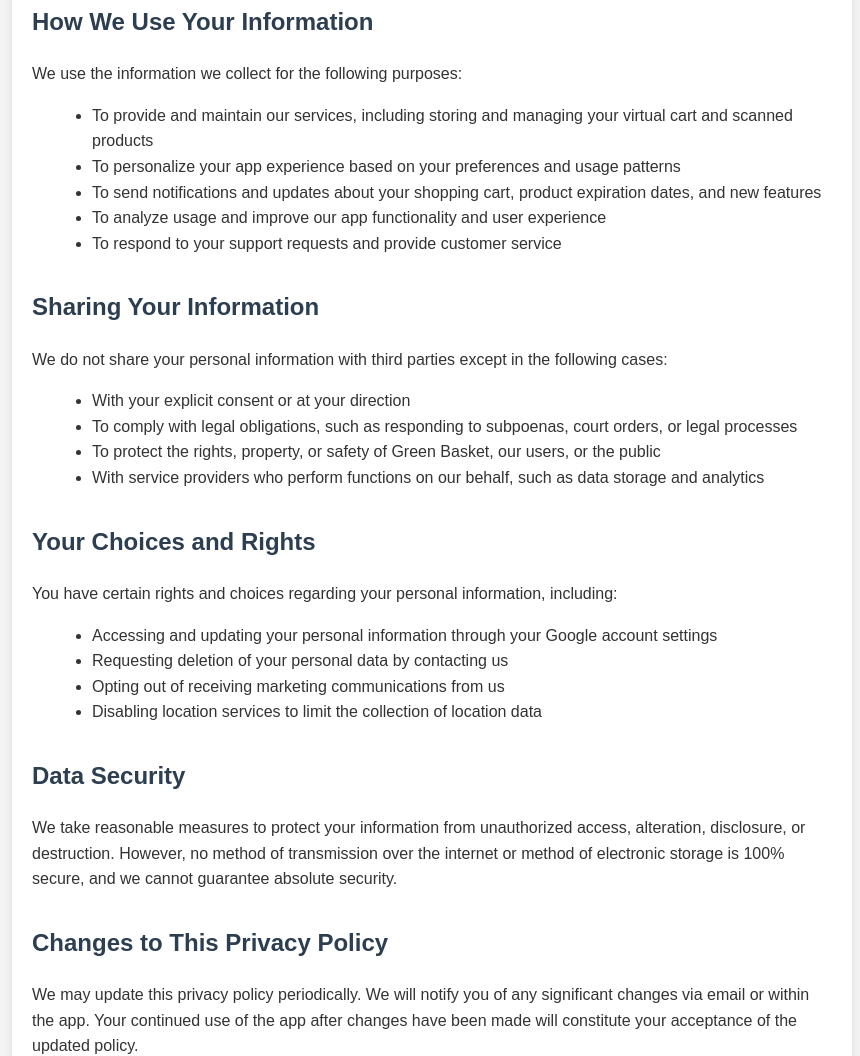
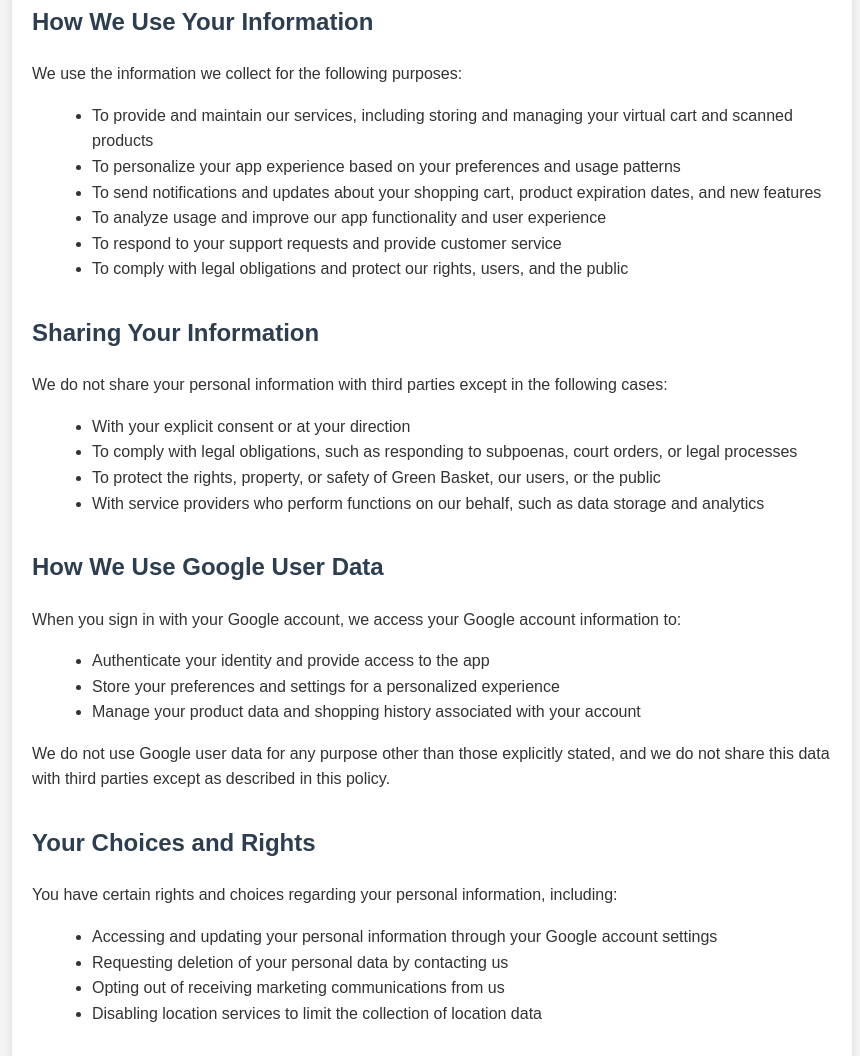
Before and after one commit to cuyzl/greenbasket-site, a plain HTML site: page privacy.html in a window 1280 px wide. Shown: the part 838-1894 px from the top of the page, without its empty margins (208-1068 px from the left). Drawn offline with Linux system fonts and the light colour scheme.

Commit message:
Update privacy.html

```diff
--- a/privacy.html
+++ b/privacy.html
@@ -74,6 +74,7 @@
                 <li>To send notifications and updates about your shopping cart, product expiration dates, and new features</li>
                 <li>To analyze usage and improve our app functionality and user experience</li>
                 <li>To respond to your support requests and provide customer service</li>
+                <li>To comply with legal obligations and protect our rights, users, and the public</li>
             </ul>
         </div>
 
@@ -86,6 +87,17 @@
                 <li>To protect the rights, property, or safety of Green Basket, our users, or the public</li>
                 <li>With service providers who perform functions on our behalf, such as data storage and analytics</li>
             </ul>
+        </div>
+
+        <div class="section">
+            <h2>How We Use Google User Data</h2>
+            <p>When you sign in with your Google account, we access your Google account information to:</p>
+            <ul>
+                <li>Authenticate your identity and provide access to the app</li>
+                <li>Store your preferences and settings for a personalized experience</li>
+                <li>Manage your product data and shopping history associated with your account</li>
+            </ul>
+            <p>We do not use Google user data for any purpose other than those explicitly stated, and we do not share this data with third parties except as described in this policy.</p>
         </div>
 
         <div class="section">
```
